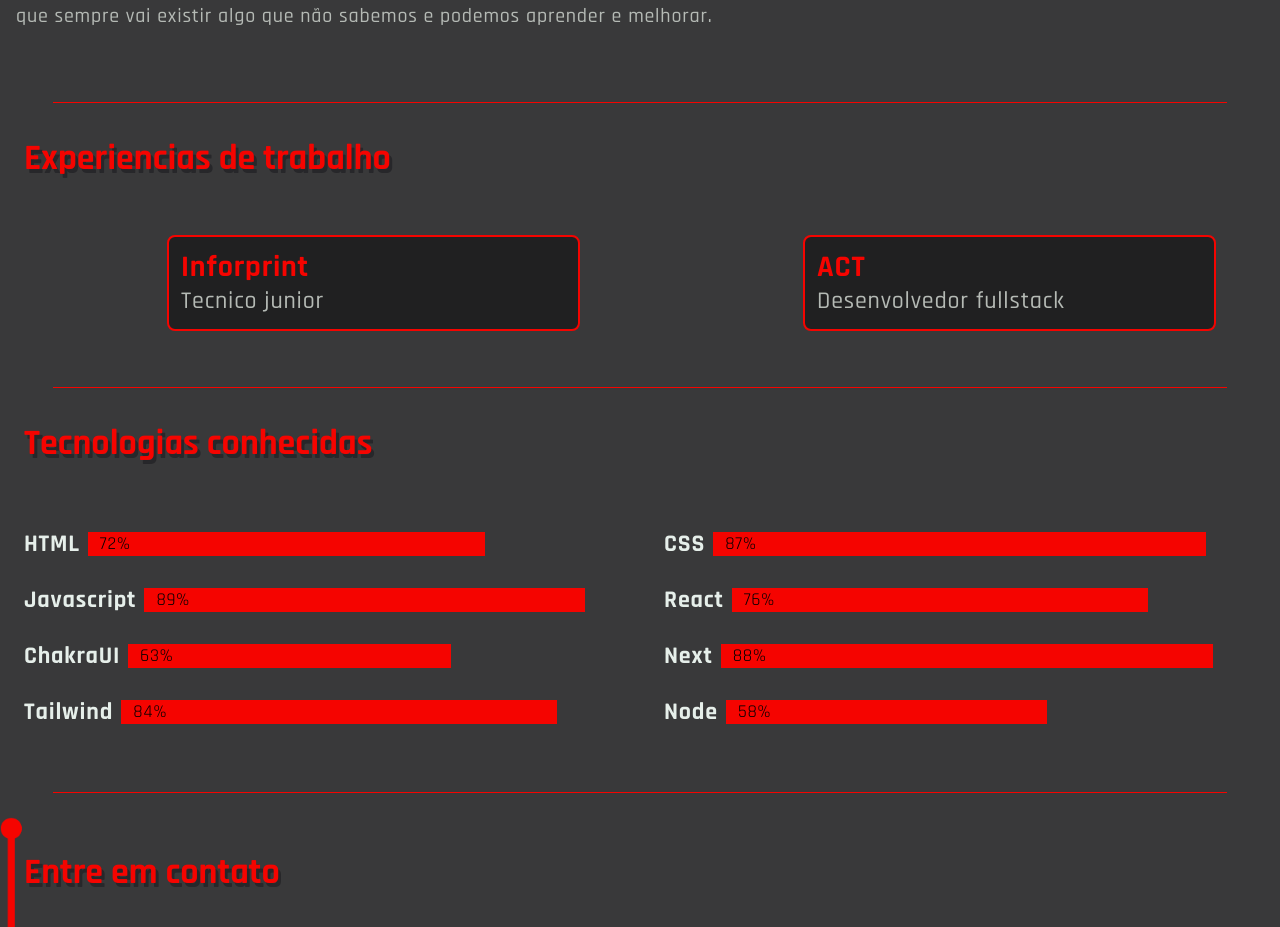
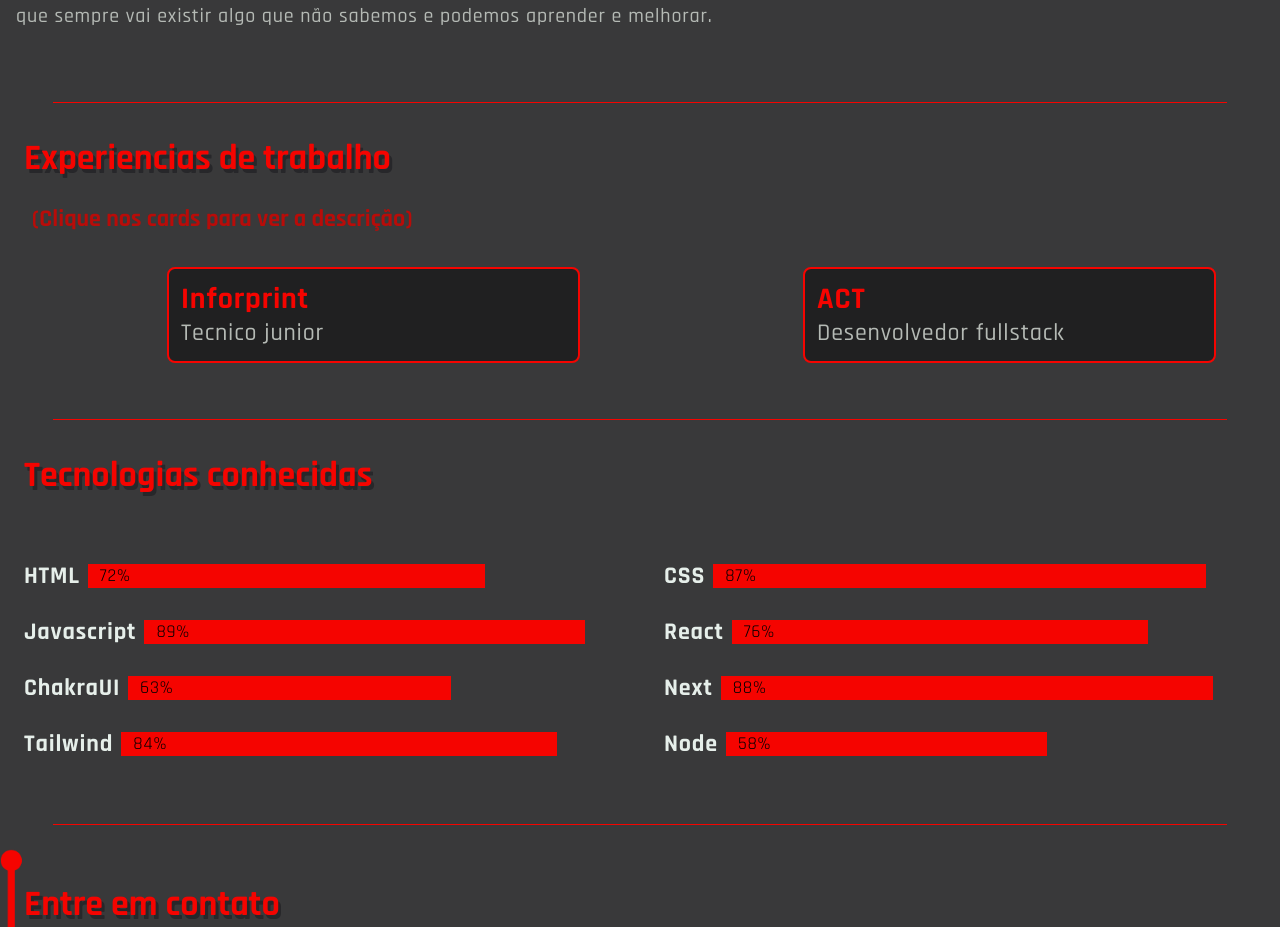
Before and after one commit to AlexMarqB/Portfolio, a Next.js app: page / in a window 1280 px wide. Shown: the part 1823-2750 px from the top of the page. Built offline with nearby package versions, Linux system fonts and the light colour scheme.

Commit message:
Final Prepare

```diff
--- a/src/components/home/Experience/index.tsx
+++ b/src/components/home/Experience/index.tsx
@@ -42,7 +42,10 @@ export default function Experience() {
 
 	return (
 		<>
+			<div className="flex flex-col">
 			<SectionTitle>Experiencias de trabalho</SectionTitle>
+			<h2 className="text-red-50 text-base md:text-lg lg:text-xl xl:text-2xl font-semibold ml-8">{'('}Clique nos cards para ver a descrição{')'}</h2>
+			</div>
 			<div id="Xp" className="grid grid-cols-1 md:grid-cols-2 gap-4 px-3 py-8">
 				{Xps.map((item, index) => (
 					<div key={index} className="w-full flex flex-col">
```
Also changed, not shown: src/app/icon.svg (added).
